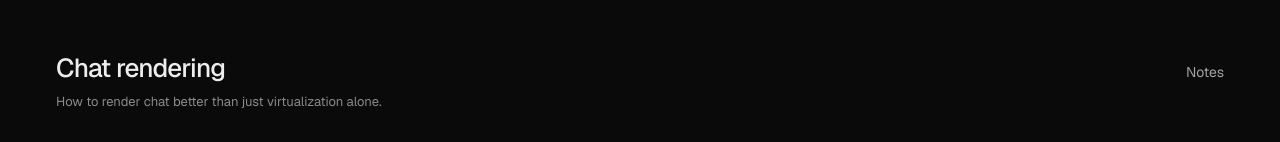
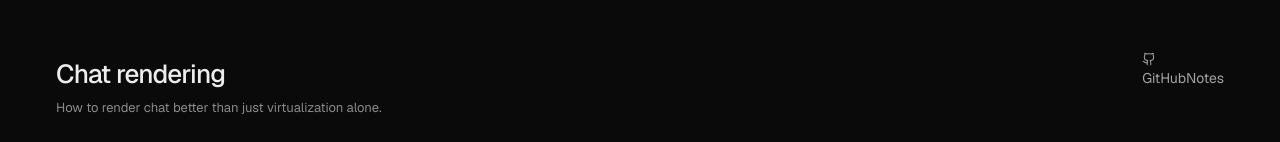
Before and after one commit to nishilfaldu/chat-rendering, a Next.js app: page / in a window 1280 px wide. Shown: the top 142 px of the page. Built offline with nearby package versions, Linux system fonts and the light colour scheme; no server answers.

Commit message:
Add the GitHub link beside Notes

```diff
--- a/components/demo/chat-rendering-demo.tsx
+++ b/components/demo/chat-rendering-demo.tsx
@@ -7,7 +7,7 @@ import {
   conversationPath,
   type ChatAppId,
 } from "@/lib/chat-implementations"
-import { ArrowDown, Play, Square } from "lucide-react"
+import { ArrowDown, Github, Play, Square } from "lucide-react"
 
 import { ImplementationPicker } from "./implementation-picker"
 import {
@@ -154,9 +154,20 @@ export function ChatRenderingDemo() {
             <h1>Chat rendering</h1>
             <p>How to render chat better than just virtualization alone.</p>
           </div>
-          <Link className="bench-docs-link" href="/notes">
-            Notes
-          </Link>
+          <nav className="bench-header-links" aria-label="Project links">
+            <a
+              className="bench-docs-link"
+              href="https://github.com/nishilfaldu/chat-rendering"
+              target="_blank"
+              rel="noreferrer"
+            >
+              <Github aria-hidden="true" size={14} strokeWidth={1.75} />
+              GitHub
+            </a>
+            <Link className="bench-docs-link" href="/notes">
+              Notes
+            </Link>
+          </nav>
         </header>
         <section className="bench-workbench" aria-label="Chat rendering bench">
           <div className={`bench-approach ${compare ? "is-comparing" : ""}`}>
```
